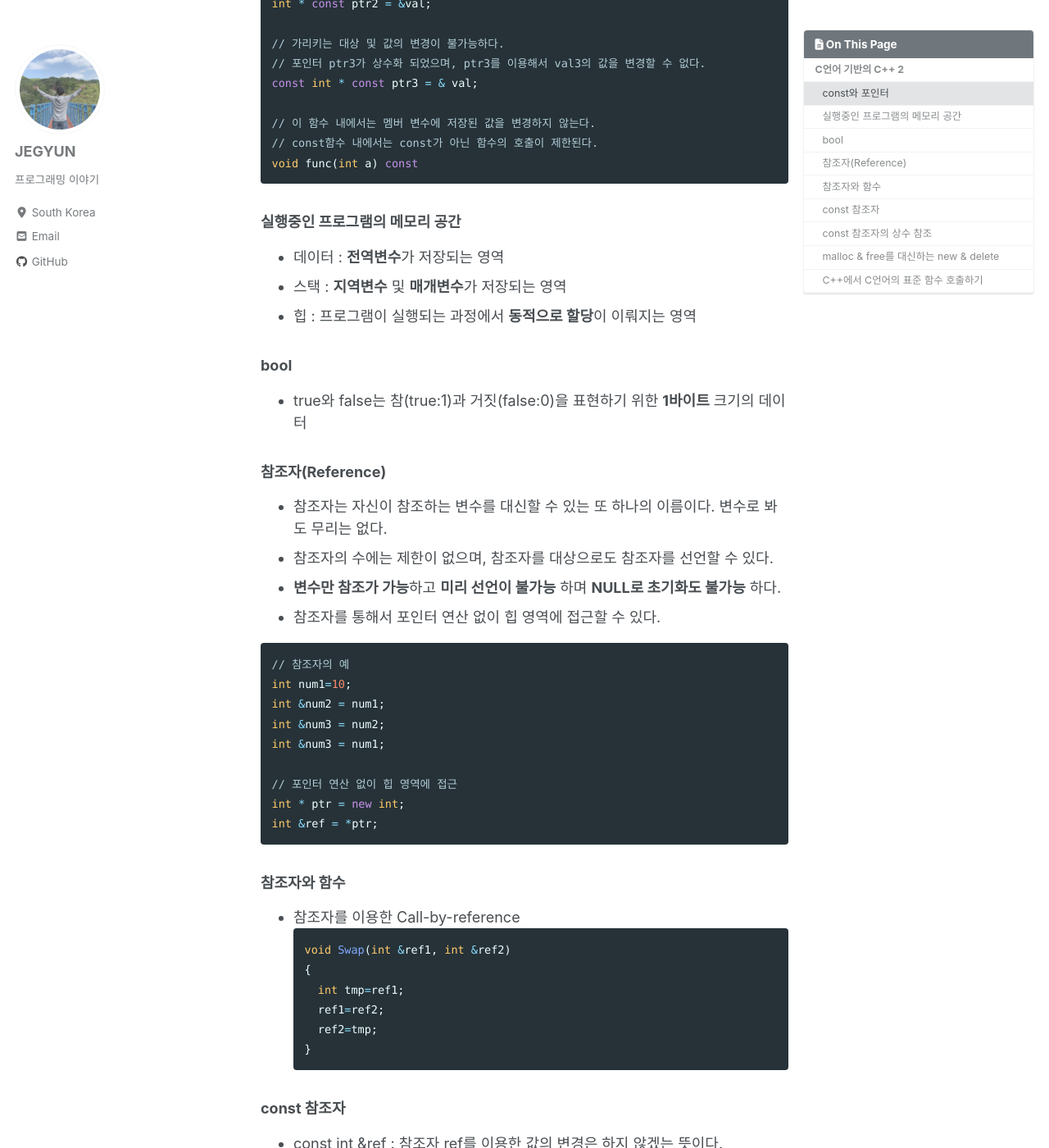
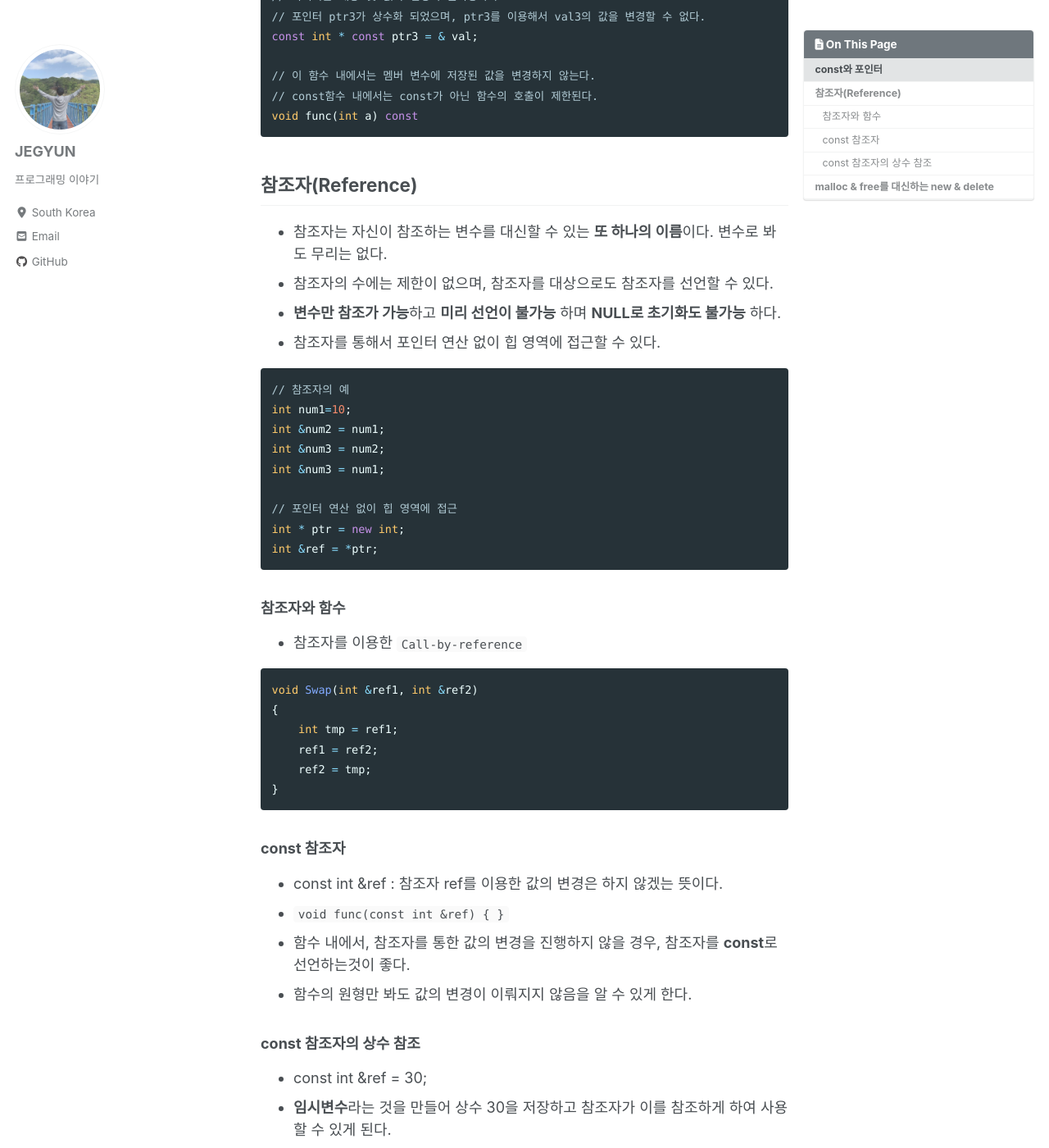
Before and after one commit to tdm1223/tdm1223.github.io, a Jekyll site: the page built from _posts/2020-04-02-cpp2.md, in a window 1280 px wide and 1400 px high, scrolled down 609 px. Shown: the whole window at 82% size. Built offline with Jekyll 4.4.1, drawn with Linux system fonts in a browser that asks for light colours; cached includes are drawn as plain includes; nearby versions of some CDN libraries; comment, search, counter and statistics services are not loaded; some of the changed text lies outside the part shown.

Commit message:
[FIX] 2020-04-02-cpp2
- 본문 내용 수정

````diff
--- a/_posts/2020-04-02-cpp2.md
+++ b/_posts/2020-04-02-cpp2.md
@@ -1,6 +1,6 @@
 ---
 title:  "C언어 기반의 C++ 2"
-excerpt: "C++ 정리"
+excerpt: "const, 참조자, new, delete"
 categories:
   - cpp
 tags:
@@ -15,8 +17,7 @@ sitemap :
 toc: true
 ---
 
-## C언어 기반의 C++ 2
-### const와 포인터
+## const와 포인터
 - const의 의미
 
 ```cpp
@@ -40,16 +41,8 @@ const int * const ptr3 = & val;
 void func(int a) const
 ```
 
-### 실행중인 프로그램의 메모리 공간
-- 데이터 : **전역변수**가 저장되는 영역
-- 스택 : **지역변수** 및 **매개변수**가 저장되는 영역
-- 힙 : 프로그램이 실행되는 과정에서 **동적으로 할당**이 이뤄지는 영역
-
-### bool
-- true와 false는 참(true:1)과 거짓(false:0)을 표현하기 위한 **1바이트** 크기의 데이터
-
-### 참조자(Reference)
-- 참조자는 자신이 참조하는 변수를 대신할 수 있는 또 하나의 이름이다. 변수로 봐도 무리는 없다.
+## 참조자(Reference)
+- 참조자는 자신이 참조하는 변수를 대신할 수 있는 **또 하나의 이름**이다. 변수로 봐도 무리는 없다.
 - 참조자의 수에는 제한이 없으며, 참조자를 대상으로도 참조자를 선언할 수 있다.
 - **변수만 참조가 가능**하고 **미리 선언이 불가능** 하며 **NULL로 초기화도 불가능** 하다.
 - 참조자를 통해서 포인터 연산 없이 힙 영역에 접근할 수 있다.
@@ -67,13 +60,14 @@ int &ref = *ptr;
 ```
 
 ### 참조자와 함수
-- 참조자를 이용한 Call-by-reference
+- 참조자를 이용한 `Call-by-reference`
+
 ```cpp
 void Swap(int &ref1, int &ref2)
 {
-    int tmp=ref1;
-    ref1=ref2;
-    ref2=tmp;
+    int tmp = ref1;
+    ref1 = ref2;
+    ref2 = tmp;
 }
 ```
 
@@ -96,21 +90,15 @@ int Adder(const int &num1,const int &num2)
 ```
 - Adder(3,4)가능 num1=3, num2=4 선언 후 Adder(num1, num2);식으로 호출하지 않고 간단하게 호출이 가능하다.
 
-### malloc & free를 대신하는 new & delete
-
+## malloc & free를 대신하는 new & delete
 
 |-----------------+------------+--------------+
 | 이름            |    할당   |     소멸     |
-|-----------------|:-----------:|:----------:|
+|-----------------|:-----------|:----------|
 |int형 변수	| int * ptr1 = new int;	| delete ptr1;
-|길이가 5인 | int형 배열	int * arr1 = new int[5]; | delete []arr1;
+|길이가 5인 int형 배열 | int * arr1 = new int[5]; | delete []arr1;
 |double형 변수	| double * ptr2 = new double | delete ptr2;
 |길이가 3인 double형 배열 | double * arr2 = new double[3]; | delete []arr2;
 |=================+============+=================+================|
 
 - 객체의 생성에서는 반드시 `new` 와 `delete`를 사용해야 한다.
-
-### C++에서 C언어의 표준 함수 호출하기
-- c를 더하고 .h를 뺀다.
-1. stdio.h -> cstdio
-2. math.h -> cmath
````
Also changed, not shown: other parts of _posts/2020-04-02-cpp2.md (+2 -0 lines).
